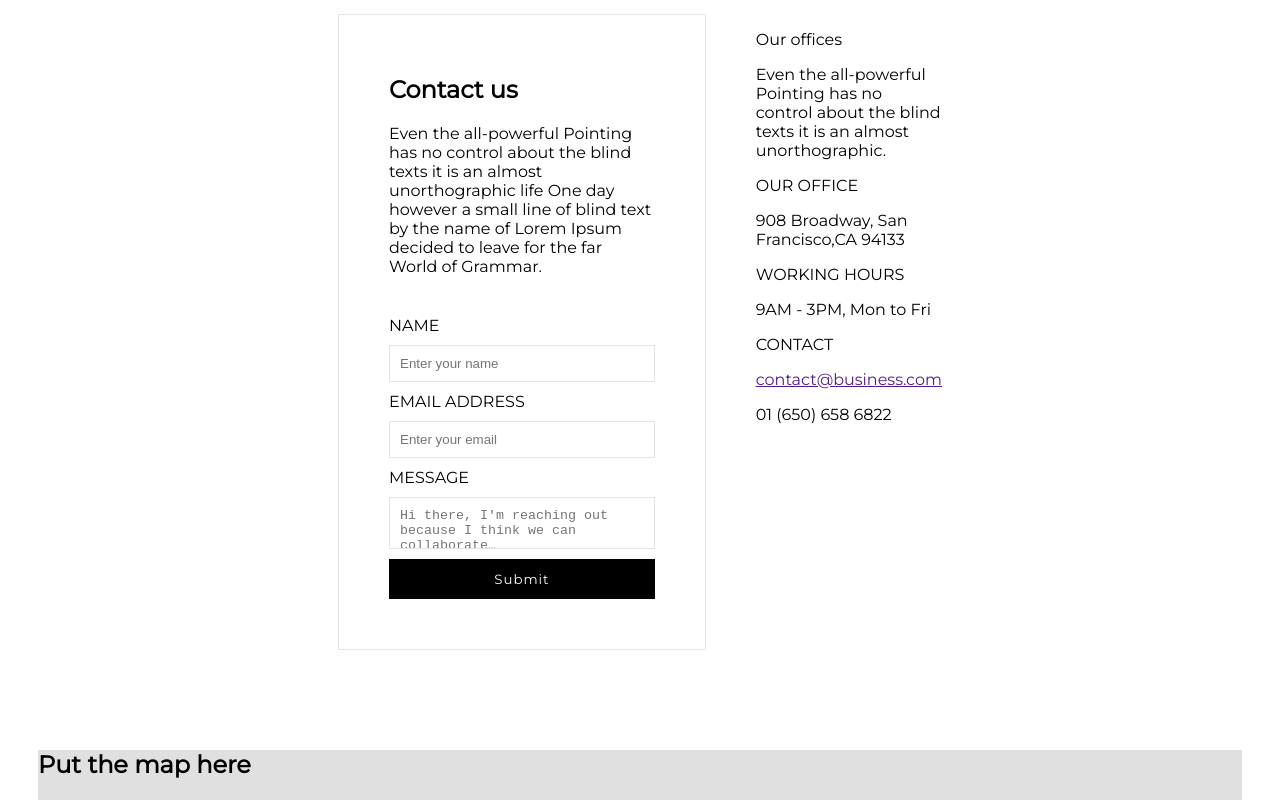
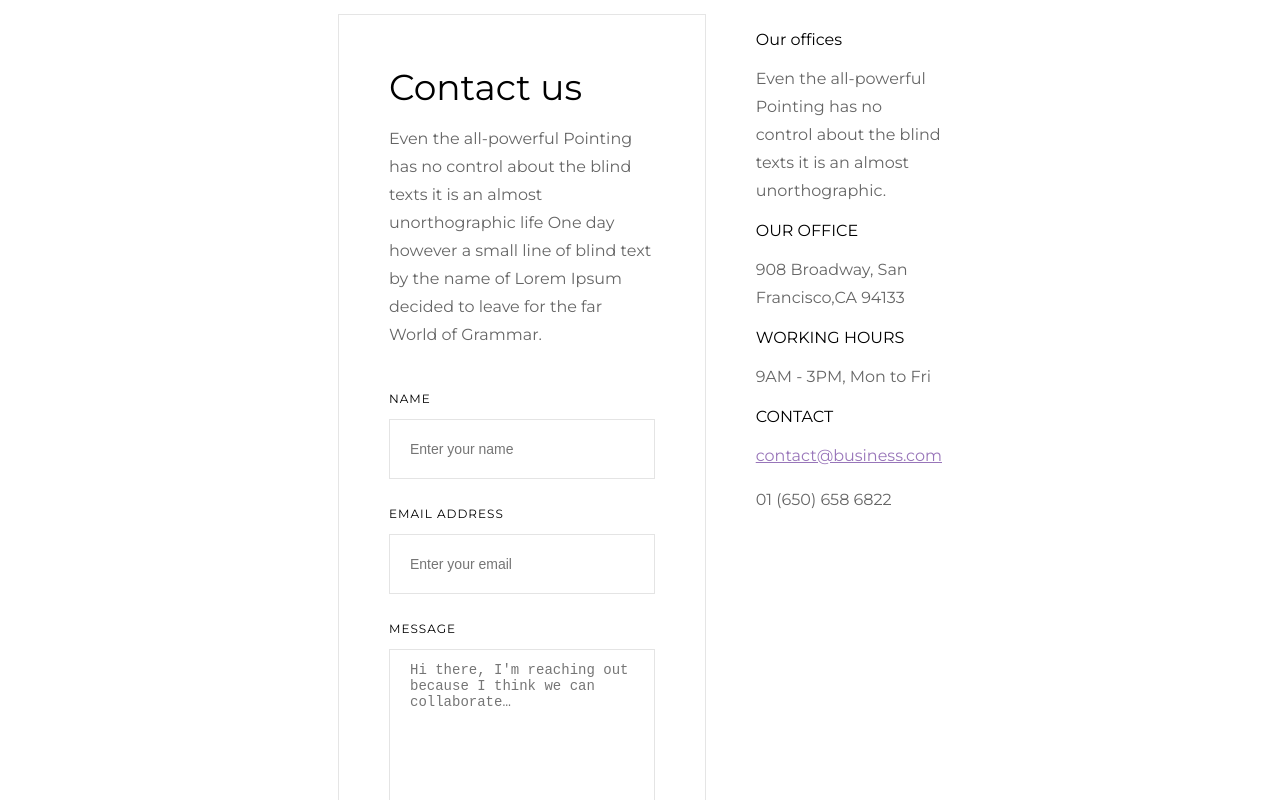
Before and after one commit to thegalluzz/webflow-template-remake, a Next.js app: page /contact in a window 1280 px wide. Shown: the part 820-1620 px from the top of the page. Built offline with nearby package versions, Linux system fonts and the light colour scheme.

Commit message:
modified contact page css

```diff
--- a/pages/contact.tsx
+++ b/pages/contact.tsx
@@ -26,8 +26,9 @@ export default function Contact() {
                         <div className={styles.contactusgrid}>
                             <div className={styles.contacusformwrap}>
                                 <div className={styles.contactustextdiv}>
-                                    <h2>Contact us</h2>
-                                    <p>Even the all-powerful Pointing has no control about the blind texts it is an almost unorthographic life
+                                    <h2 className={styles.HeadingJumboSmall}>Contact us</h2>
+                                    <p className={styles.ParagraphLight}>
+                                        Even the all-powerful Pointing has no control about the blind texts it is an almost unorthographic life
                                         One day however a small line of blind text by the name of Lorem Ipsum decided to leave for the far World of Grammar.
                                     </p>
                                 </div>
@@ -37,27 +38,31 @@ export default function Contact() {
                                     <label htmlFor="email" className={styles.contanctformlabel}>EMAIL ADDRESS</label>
                                     <input type="text" id="email" name="email" placeholder="Enter your email" className={styles.contanctforminput} />
                                     <label htmlFor="message" className={styles.contanctformlabel}>MESSAGE</label>
-                                    <textarea id="message" name="message" placeholder="Hi there, I'm reaching out because I think we can collaborate…" className={styles.contanctforminput} />
+                                    <textarea
+                                        id="message"
+                                        name="message"
+                                        placeholder="Hi there, I'm reaching out because I think we can collaborate…"
+                                        className={styles.ContanctFormInputMessage} />
                                     <input type="submit" value="Submit" className={styles.contactformbutton} />
                                 </form>
                             </div>
                             <div>
                                 <div>
                                     <p>Our offices </p>
-                                    <p>Even the all-powerful Pointing has no control about the blind texts it is an almost unorthographic.</p>
+                                    <p className={styles.ParagraphLight}>Even the all-powerful Pointing has no control about the blind texts it is an almost unorthographic.</p>
                                 </div>
                                 <div>
                                     <p>OUR OFFICE</p>
-                                    <p>908 Broadway, San Francisco,CA 94133</p>
+                                    <p className={styles.ParagraphLight}>908 Broadway, San Francisco,CA 94133</p>
                                 </div>
                                 <div>
                                     <p>WORKING HOURS</p>
-                                    <p>9AM - 3PM, Mon to Fri</p>
+                                    <p className={styles.ParagraphLight}>9AM - 3PM, Mon to Fri</p>
                                 </div>
                                 <div>
                                     <p>CONTACT</p>
-                                    <a href="">contact@business.com</a>
-                                    <p>01 (650) 658 6822</p>
+                                    <a href="" className={styles.ParagraphLight}>contact@business.com</a>
+                                    <p className={styles.ParagraphLight}>01 (650) 658 6822</p>
                                 </div>
                             </div>
                         </div>
@@ -65,7 +70,7 @@ export default function Contact() {
                 </section>
                 <section className={styles.MapSection}>
                     <div className={styles.MapDiv}>
-                        <h1>Put the map here</h1>
+                        <h1> </h1>
                     </div>
                 </section>
                 <section className={styles.OurServicesSection}>
--- a/styles/Home.module.css
+++ b/styles/Home.module.css
@@ -132,7 +132,7 @@
   margin-bottom: 10px;
   font-weight: 500;
   font-size: 12px;
-  /*line-height: 20px;*/
+  line-height: 20px;
   letter-spacing: 2px;
   color: #1a1b1f;
   opacity: 60%;
@@ -416,7 +416,7 @@
   margin-bottom: 120px;
 }
 
-.ServiceGridChildImg{
+.ServiceGridChildImg {
   width: 50px;
 }
 
@@ -457,11 +457,35 @@
 
 .contanctformlabel {
   margin-bottom: 10px;
+  font-size: 12px;
+  line-height: 20px;
+  letter-spacing: 1px;
+  font-weight: 500;
 }
 
 .contanctforminput {
-  margin-bottom: 10px;
-  padding: 10px;
+  margin-bottom: 25px;
+  padding-top: 21px;
+  padding-bottom: 21px;
+  padding-left: 20px;
+  padding-right: 20px;
+  font-size: 14px;
+  font-weight: 400;
+  box-sizing: border-box;
+  resize: none;
+  color: #1a1b1f;
+  border: 1px solid #e4e4e4;
+}
+
+.ContanctFormInputMessage {
+  margin-bottom: 25px;
+  padding-top: 12px;
+  padding-bottom: 21px;
+  padding-left: 20px;
+  padding-right: 20px;
+  height: 200px;
+  font-size: 14px;
+  font-weight: 400;
   box-sizing: border-box;
   resize: none;
   color: #1a1b1f;
```
